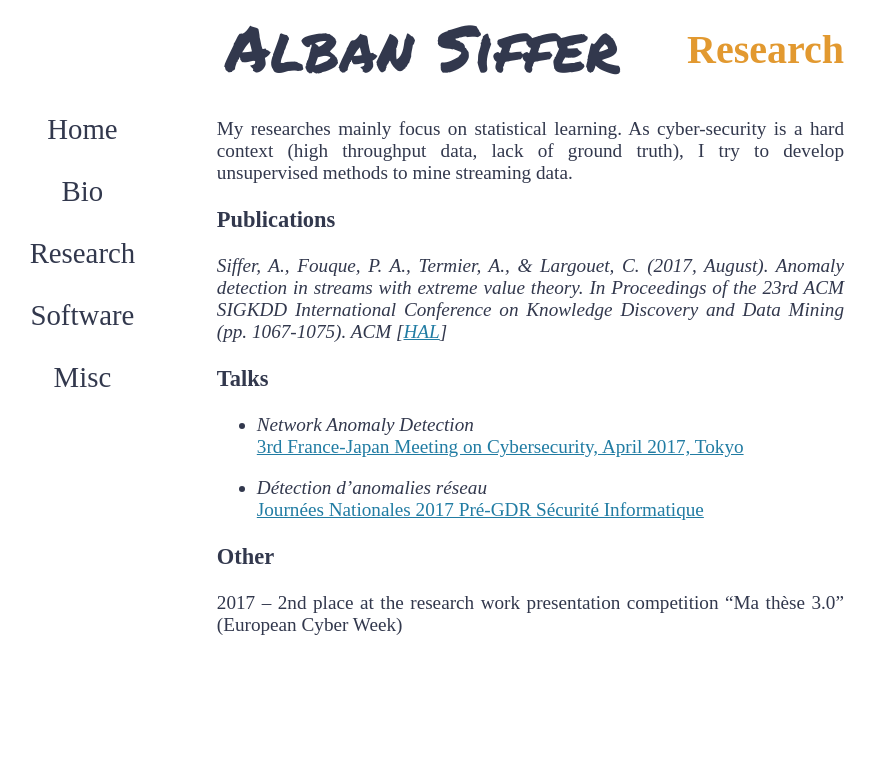
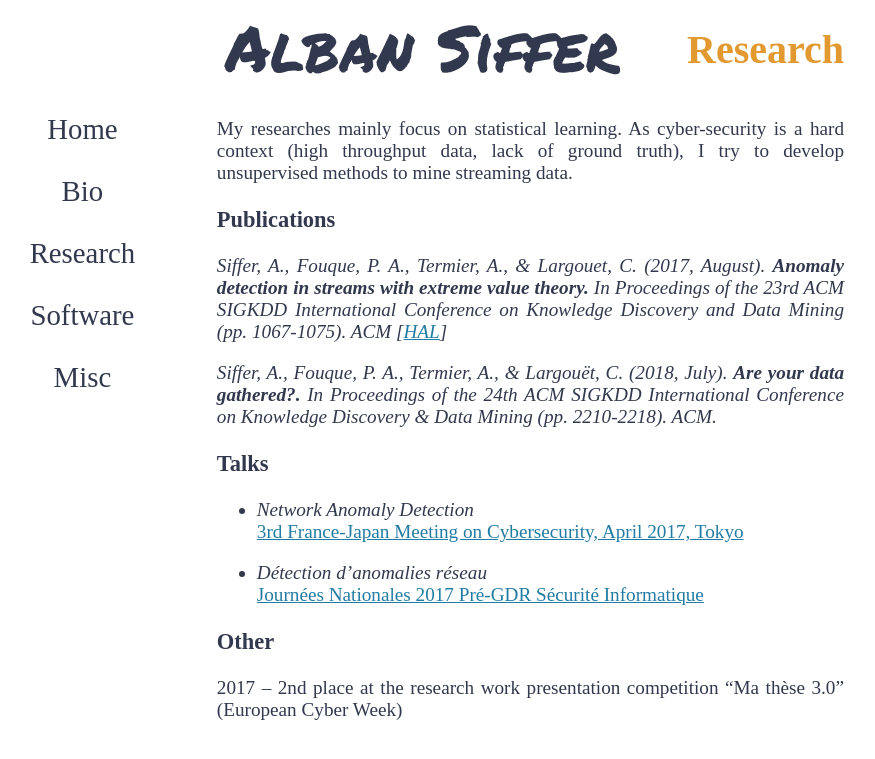
Before and after one commit to asiffer/bio, a Jekyll site: the page built from _pages/02_research.md, in a window 1280 px wide. Shown: the top 759 px of the page, without its empty margins (244-1119 px from the left). Built offline with Jekyll 4.4.1, drawn with Linux system fonts in a browser that asks for light colours; nearby versions of some CDN libraries; some web fonts are replaced.

```diff
--- a/_pages/02_research.md
+++ b/_pages/02_research.md
@@ -8,7 +8,9 @@ My researches mainly focus on statistical learning. As cyber-security is a hard
 
 ### Publications
 
-*Siffer, A., Fouque, P. A., Termier, A., & Largouet, C. (2017, August). Anomaly detection in streams with extreme value theory. In Proceedings of the 23rd ACM SIGKDD International Conference on Knowledge Discovery and Data Mining (pp. 1067-1075). ACM  [[HAL](https://hal.archives-ouvertes.fr/hal-01640325/file/siffer_kdd_17.pdf)]*
+*Siffer, A., Fouque, P. A., Termier, A., & Largouet, C. (2017, August).* **_Anomaly detection in streams with extreme value theory._** *In Proceedings of the 23rd ACM SIGKDD International Conference on Knowledge Discovery and Data Mining (pp. 1067-1075). ACM  [[HAL](https://hal.archives-ouvertes.fr/hal-01640325/file/siffer_kdd_17.pdf)]*
+
+*Siffer, A., Fouque, P. A., Termier, A., & Largouët, C. (2018, July).* **_Are your data gathered?._** *In Proceedings of the 24th ACM SIGKDD International Conference on Knowledge Discovery & Data Mining (pp. 2210-2218). ACM.*
 
 ### Talks
 
--- a/_sass/layout.scss
+++ b/_sass/layout.scss
@@ -118,7 +118,6 @@ content .aside .menu a:hover {
 
 
 
-
 content .main {
 	float: left;
 	width: 70%;
@@ -127,14 +126,39 @@ content .main {
 	font: normal 1.2em $font7;
 }
 
+content .main .subtitle {
+	float: left;
+	margin: 0 auto;
+	width: 100%;
+	font: bold 2.25em $font5;
+	padding: 0.65em 0;
+	color: $color2;
+	text-align: left;
+}
+
 footer {
 	float: left;
 	width: 100%;
 	height: 5em;
 }
 
-pre, code {
+.highlight  {
+	padding: 0.25em;
+	padding-left: 1em;
+	padding-right: 1em;
+	border-radius: 0.5em;
+	background: $color1;
+	white-space: pre-wrap;
+}
+
+.highlight code {
 	font-family: $font8;
+	color: $color2;
+}
+
+code {
+	font-family: $font8;
+	color: $color3;
 }
 
 @media screen and (max-width: 1200px) {
```
Also changed, not shown: _layouts/post.html (added, +20 -0 lines), _pages/05_misc.md (+8 -0 lines), _posts/2018-08-07-distribute-with-git-and-launchpad.md (added, +224 -0 lines), 8 other files.
